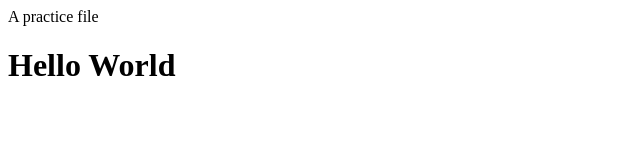
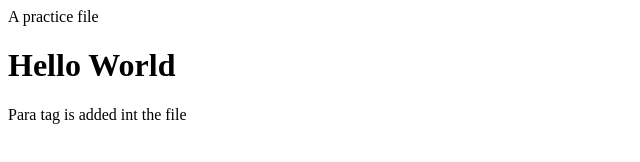
Before and after one commit to mohdshorab/allGitWorks-gitPractice, a plain HTML site: page index.html in a window 1280 px wide. Shown: the whole page, without its empty margins (0-640 px from the left). Drawn offline with Linux system fonts and the light colour scheme.

Commit message:
index.html file is edited(p tag is added)

```diff
--- a/index.html
+++ b/index.html
@@ -2,5 +2,6 @@
 	<head>A practice file</head>
 		<body>
 			<h1>Hello World</h1>
+			<p> Para tag is added int the file </p>
 		</body>
 		</html>
```
